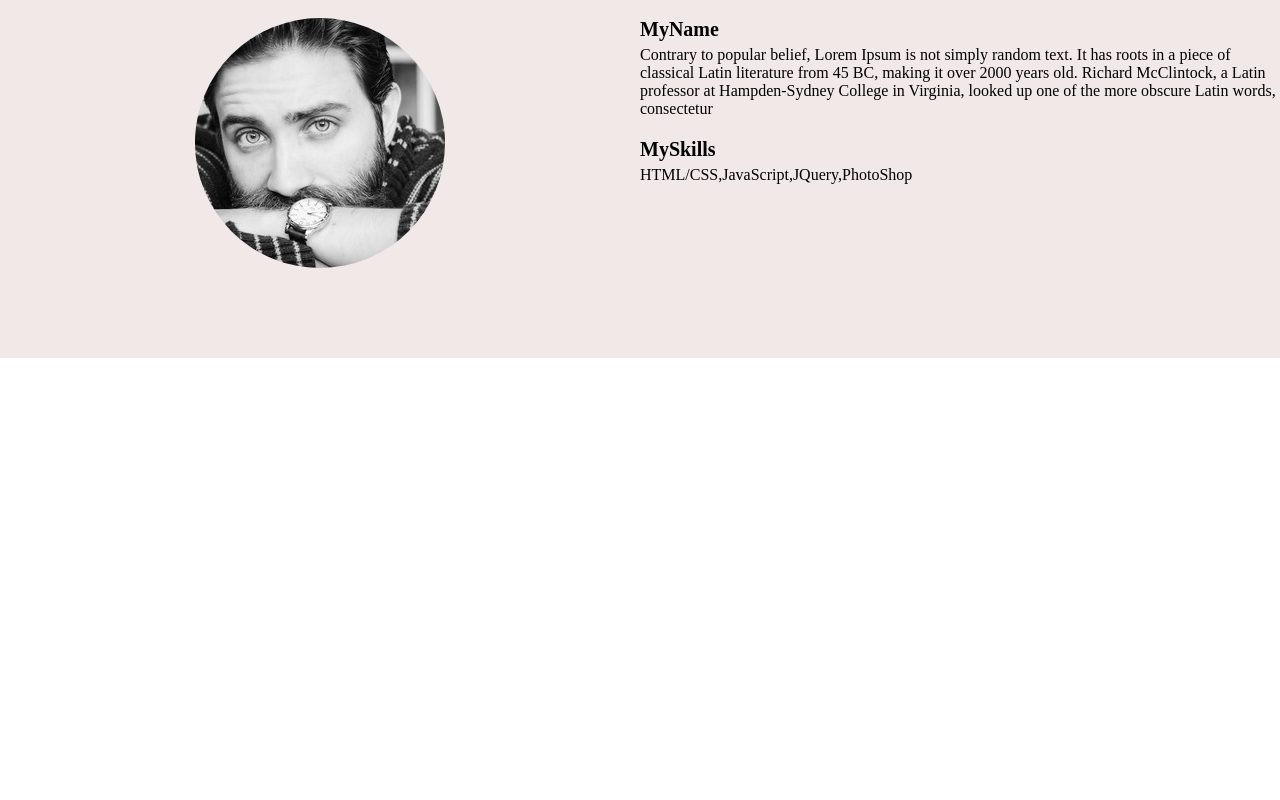
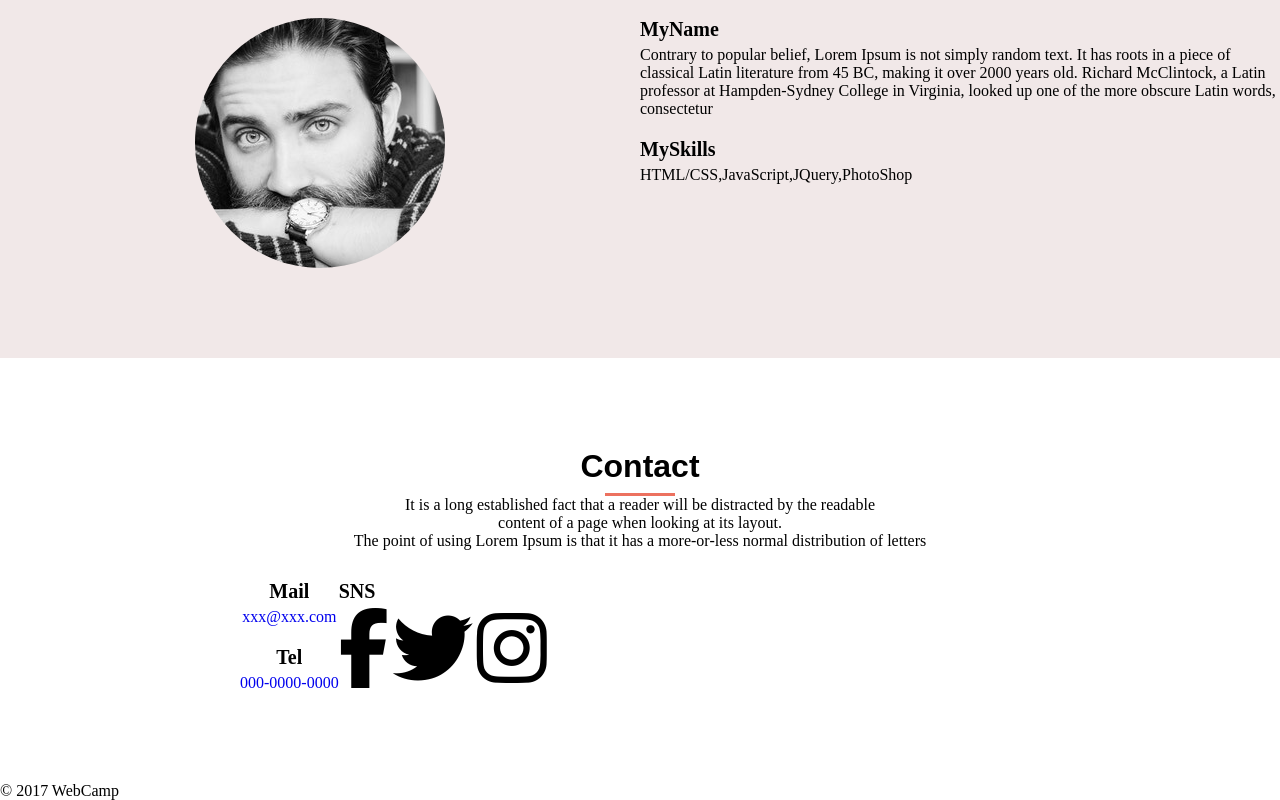
Before and after one commit to Takashi-1027/MySite_DMMWEBCAMP, a plain HTML site: page index.html in a window 1280 px wide. Shown: the part 2407-3207 px from the top of the page. Before the commit the page ends 2765 px from the top, so only its background shows below. Drawn offline with Linux system fonts and the light colour scheme.

Commit message:
third commit

```diff
--- a/index.html
+++ b/index.html
@@ -130,5 +130,41 @@
       </div>
     </section>
 
+    <!-- Contact -->
+    <section id="contact">
+      <div class="c-container">
+        <h3 class="contact-title">Contact</h3>
+        <p class="contact-text">
+          It is a long established fact that a reader will be distracted by the readable<br>
+          content of a page when looking at its layout.<br>
+          The point of using Lorem Ipsum is that it has a more-or-less normal distribution of letters<br>
+        </p>
+      </div>
+      <div class="contact-group">
+        <div class="left-contact-content">
+          <h3 class="discription-title">Mail</h3>
+          <a class="discription-text link-text" href="mailto:xxx&#64;xxx.com">xxx&#64;xxx.com</a>
+          <h3 class="discription-title">Tel</h3>
+          <a class="discription-text link-text" href="tel:00000000000">000-0000-0000</a>
+        </div>
+        <div class="right-content">
+          <div class="right-contact-content">
+            <h3 class="discription-title">SNS</h3>
+            <i class="fa fa-facebook fa-5x" aria-hidden="true"></i>
+            <i class="fa fa-twitter fa-5x" aria-hidden="true"></i>
+            <i class="fa fa-instagram fa-5x" aria-hidden="true"></i>
+          </div>
+        </div>
+      </div>
+    </section>
+    <!--======== footer ========-->
+
+    <footer>
+      <p class="copyright">©︎ 2017 WebCamp</p>
+    </footer>
+
+    <!-- Font-Awesomeの読み込み -->
+    <script src="https://use.fontawesome.com/2fd86bc506.js"></script>
+
   </body>
 </html>
--- a/style.css
+++ b/style.css
@@ -246,8 +246,6 @@ header {
 
 .profile-group {
   display: flex;
-  /* justify-content: center;
-  align-items: baseline; */
   padding: 30px 0 90px 0;
 }
 
@@ -280,3 +278,37 @@ header {
 .discription-text {
   font-size: 16px;
 }
+
+/*------------------------
+          Contact
+--------------------------*/
+
+#contact {
+  text-align: center;
+  background-size: cover;
+  background-position: center;
+}
+
+.contact-title {
+  padding-top: 90px;
+  text-align: center;
+  font-family: "Raleway", sans-serif;
+  font-size: 32px;
+  color: #000;
+}
+
+.contact-title::after {
+  content: "";
+  display: block;
+  width: 70px;
+  height: 3px;
+  margin: 8px auto 0 auto;
+  background-color: #ec715f;
+}
+
+.contact-group {
+  display: flex;
+  width: 800px;
+  padding: 30px 0 90px 0;
+  margin: 0 auto;
+}
```
